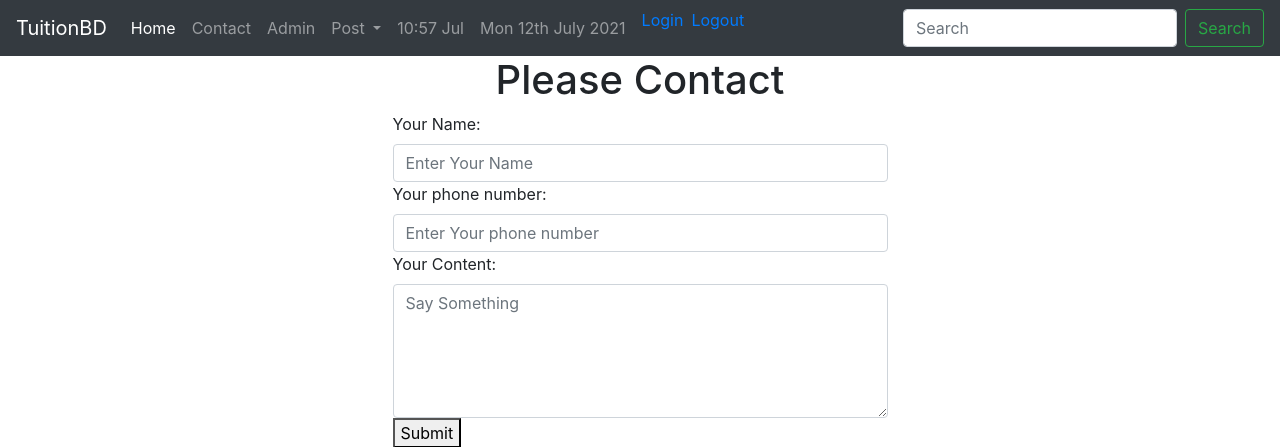
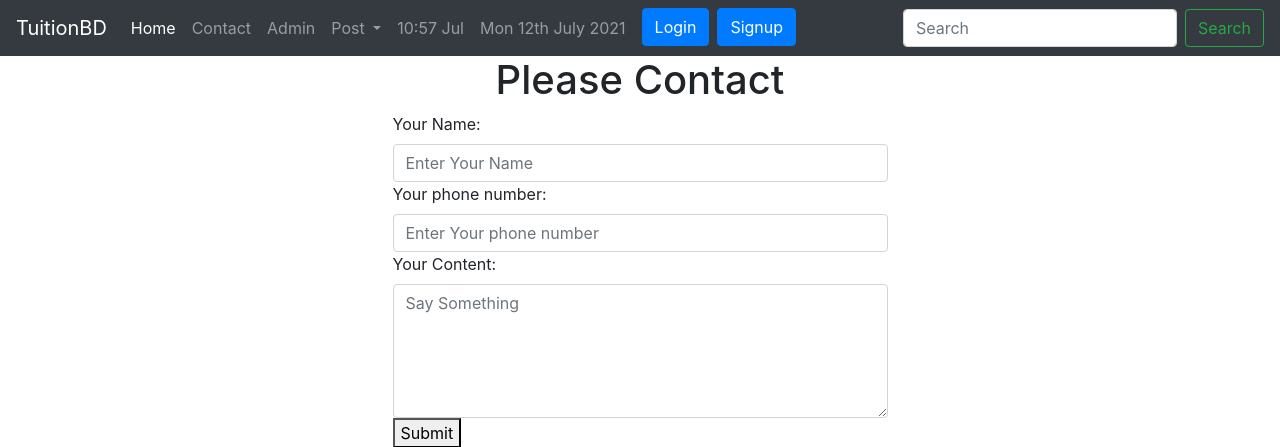
Before and after one commit to jstechnologyes/Django_Basic_To_Advance, a Django app: page /tuition/contact/ in a window 1280 px wide. Shown: the top 447 px of the page. Run offline with Django 3.2, Linux system fonts and the light colour scheme; some libraries are stand-ins or nearby versions.

Commit message:
Added Login and Logout System

```diff
--- a/session/urls.py
+++ b/session/urls.py
@@ -1,9 +1,8 @@
 from django.urls import path
-from .views import loginuser
+from .views import loginuser, logoutuser
 
 
 urlpatterns = [
     path('login/',loginuser, name='login'),
-
-
+    path('logout/',logoutuser, name='logout'),
 ]
--- a/templates/basc.html
+++ b/templates/basc.html
@@ -43,12 +43,18 @@
               <li class="nav-item">
               <a class="nav-link" href="">{% now  "D jS F Y" %}</a>
             </li>
-                <li class="nav-item">
-              <a class="btn-btn-primary ml-2" href="/session/login/">Login</a>
+              {% if user.is_authenticated %}
+              <li class="nav-item">
+              <a class="btn btn-primary ml-2" href="/session/logout/">Logout</a>
+            </li>
+              {% else %}
+              <li class="nav-item">
+              <a class="btn btn-primary ml-2" href="/session/login/">Login</a>
             </li>
               <li class="nav-item">
-              <a class="btn-btn-primary ml-2" href="">Logout</a>
+              <a class="btn btn-primary ml-2" href="">Signup</a>
             </li>
+              {% endif %}
           </ul>
           <form method="post" action="/tutition/search/" class="form-inline my-2 my-lg-0">
              {% csrf_token %}
--- a/templates/session/login.html
+++ b/templates/session/login.html
@@ -2,10 +2,11 @@
 
 {% block title %} Post View List {% endblock %}
 {% block body %}
+ {% load crispy_forms_tags %}
     <div class="container">
         <div class="col-md-6 offset-md-3">
-          <form action="">
-            {% load crispy_forms_tags %}
+          <form action="" method="post">
+            {% csrf_token %}
             {{ form| crispy }}
 
 
```
Also changed, not shown: session/views.py (+10 -4 lines), db.sqlite3.
